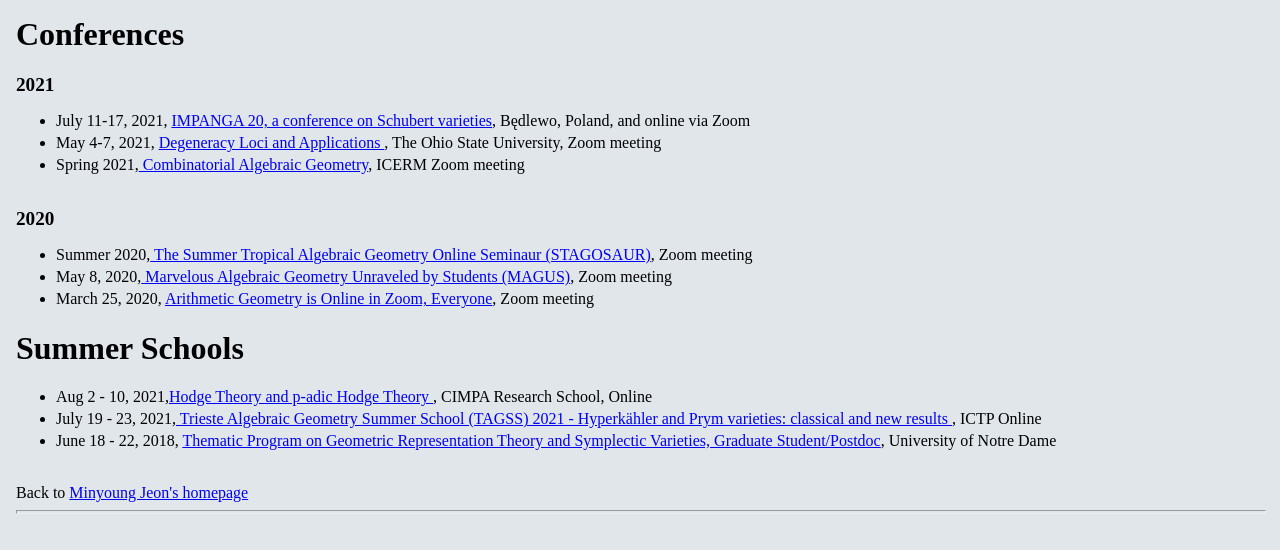
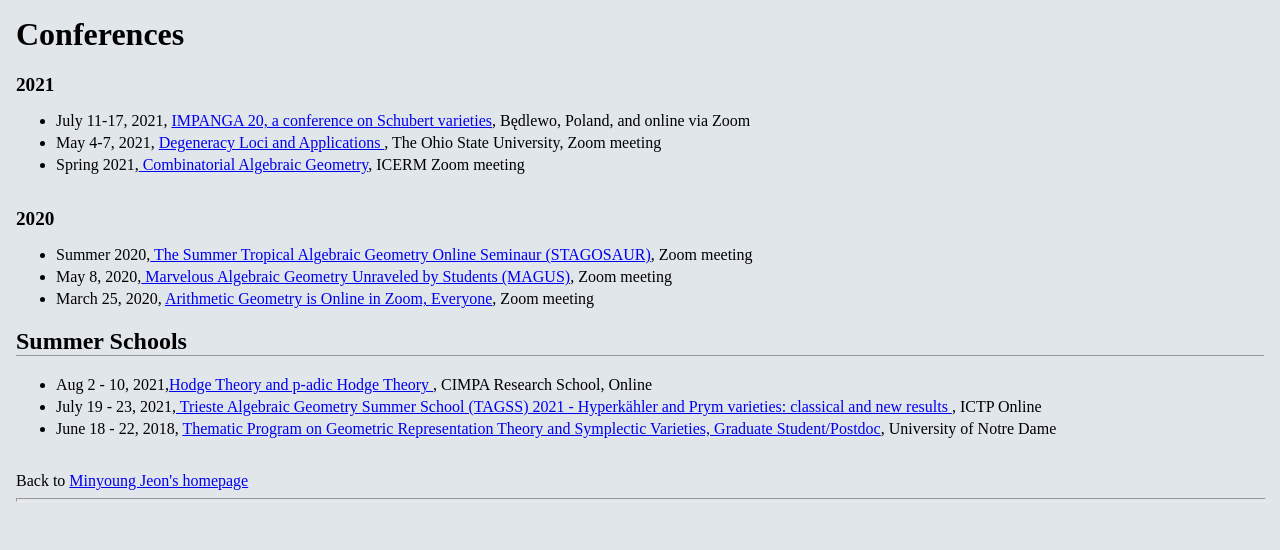
Before and after one commit to minyoungjeon/minyoungjeon.github.io, a plain HTML site: page conferences.html in a window 1280 px wide. Drawn offline with Linux system fonts and the light colour scheme.

Commit message:
Update conferences.html

```diff
--- a/conferences.html
+++ b/conferences.html
@@ -40,7 +40,7 @@
 		</ul>
 
 
-<h1>Summer Schools</h1>
+<h2>Summer Schools</h2>
 		<ul>
 <li>Aug 2 - 10, 2021,<a href="https://cimparesearchschool.eventos.cimat.mx/" >Hodge Theory and p-adic Hodge Theory </a>, CIMPA Research School, Online</li>
    <li>July 19 - 23, 2021,<a href="http://indico.ictp.it/event/9610/" > Trieste Algebraic Geometry Summer School (TAGSS) 2021 - Hyperkähler and Prym varieties: classical and new results </a>, ICTP Online</li>
```
